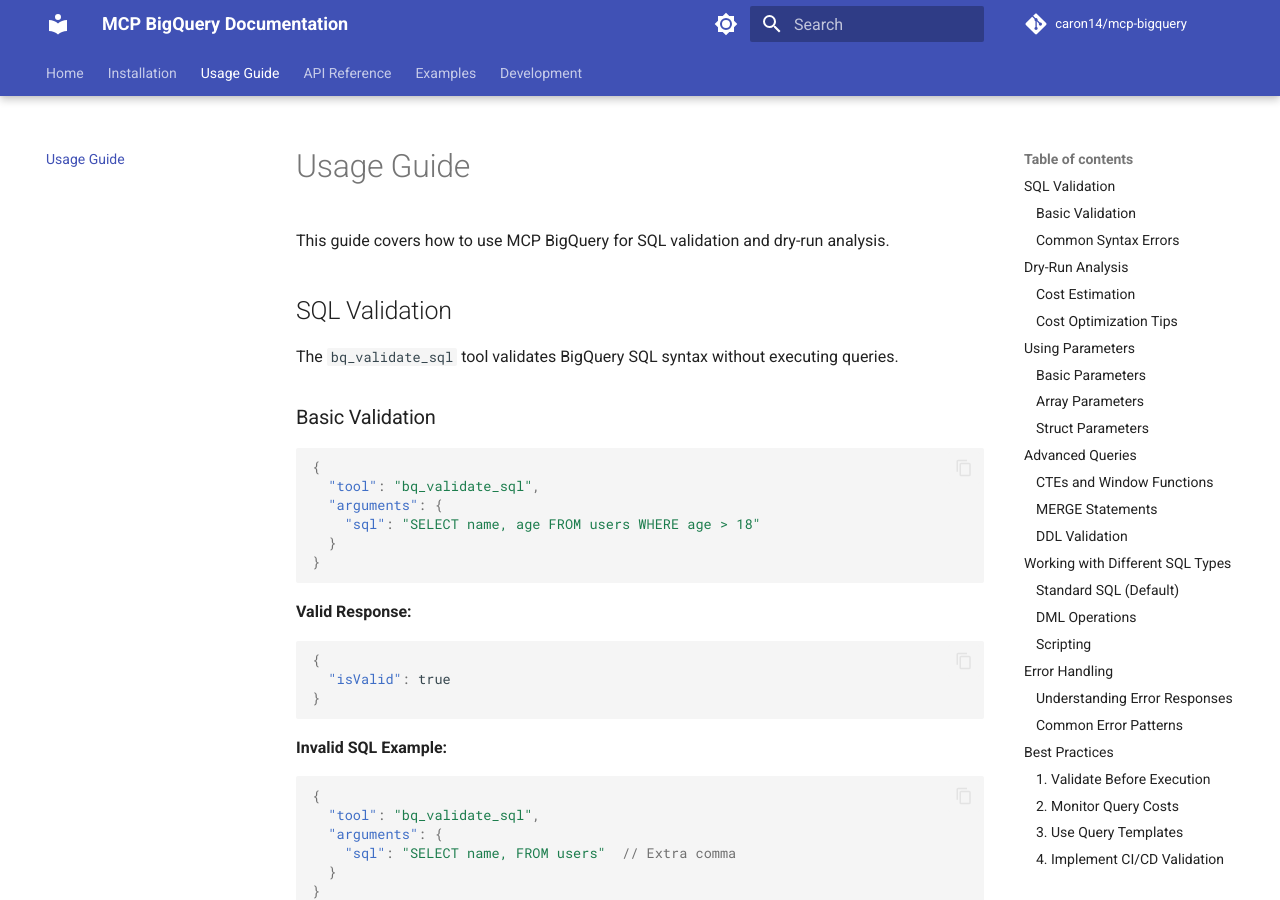
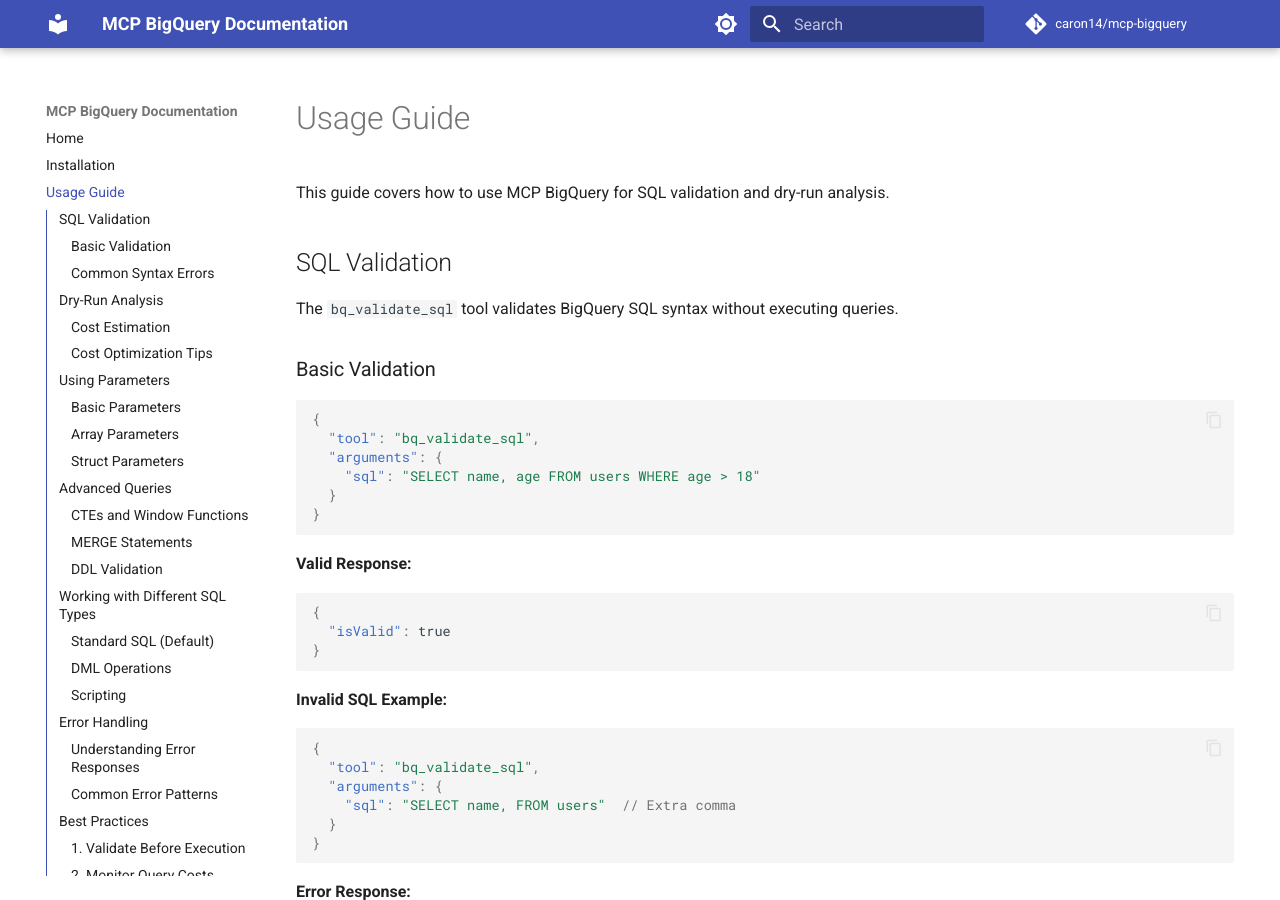
Before and after one commit to caron14/mcp-bigquery, an MkDocs documentation site: the page built from docs/usage.md, in a window 1280 px wide and 900 px high. Built offline with MkDocs 1.6.1 and Material for MkDocs 9.7.7, drawn with Linux system fonts in a browser that asks for light colours; comment, search, counter and statistics services are not loaded.

Commit message:
fix: Remove unused navigation features from mkdocs configuration

```diff
--- a/mkdocs.yml
+++ b/mkdocs.yml
@@ -26,12 +26,11 @@
   features:
     - navigation.instant
     - navigation.tracking
-    - navigation.tabs
-    - navigation.tabs.sticky
     - navigation.sections
     - navigation.expand
     - navigation.indexes
     - navigation.top
+    - toc.integrate
     - search.suggest
     - search.highlight
     - content.code.copy
```
